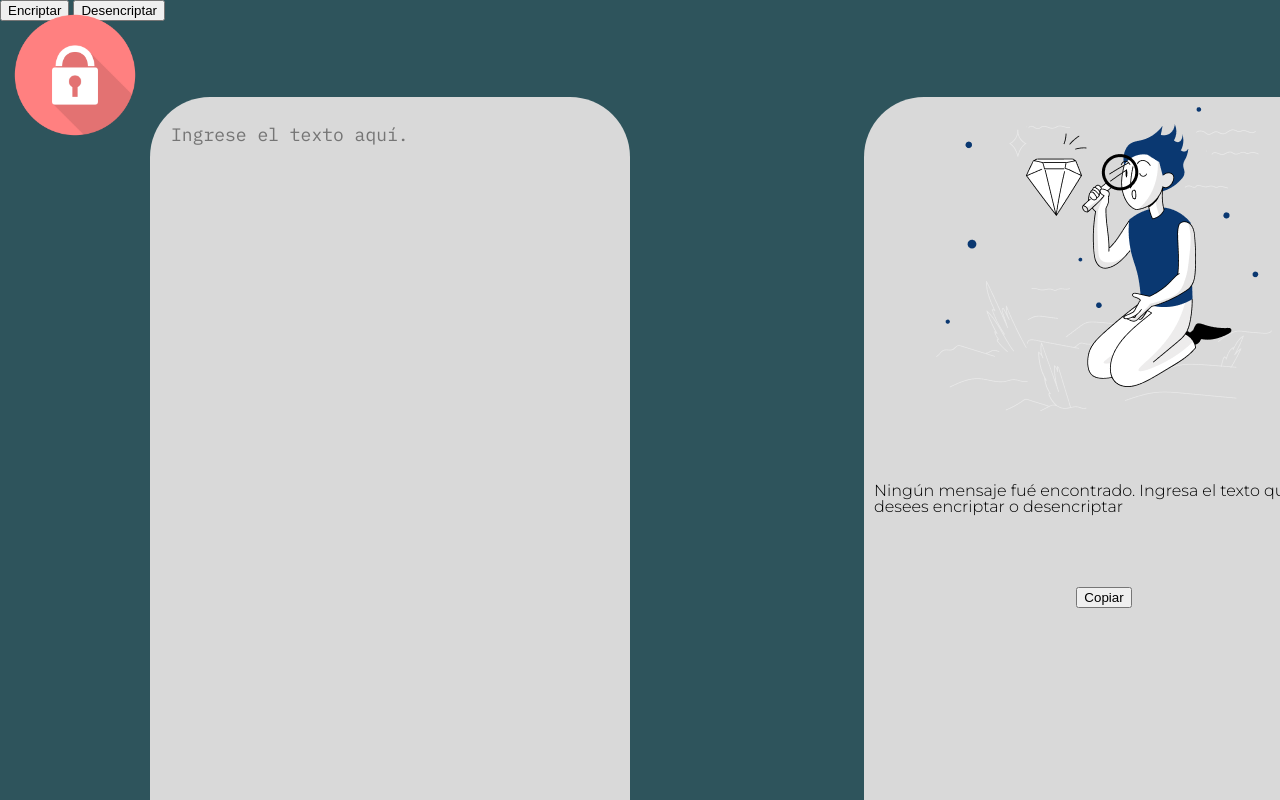
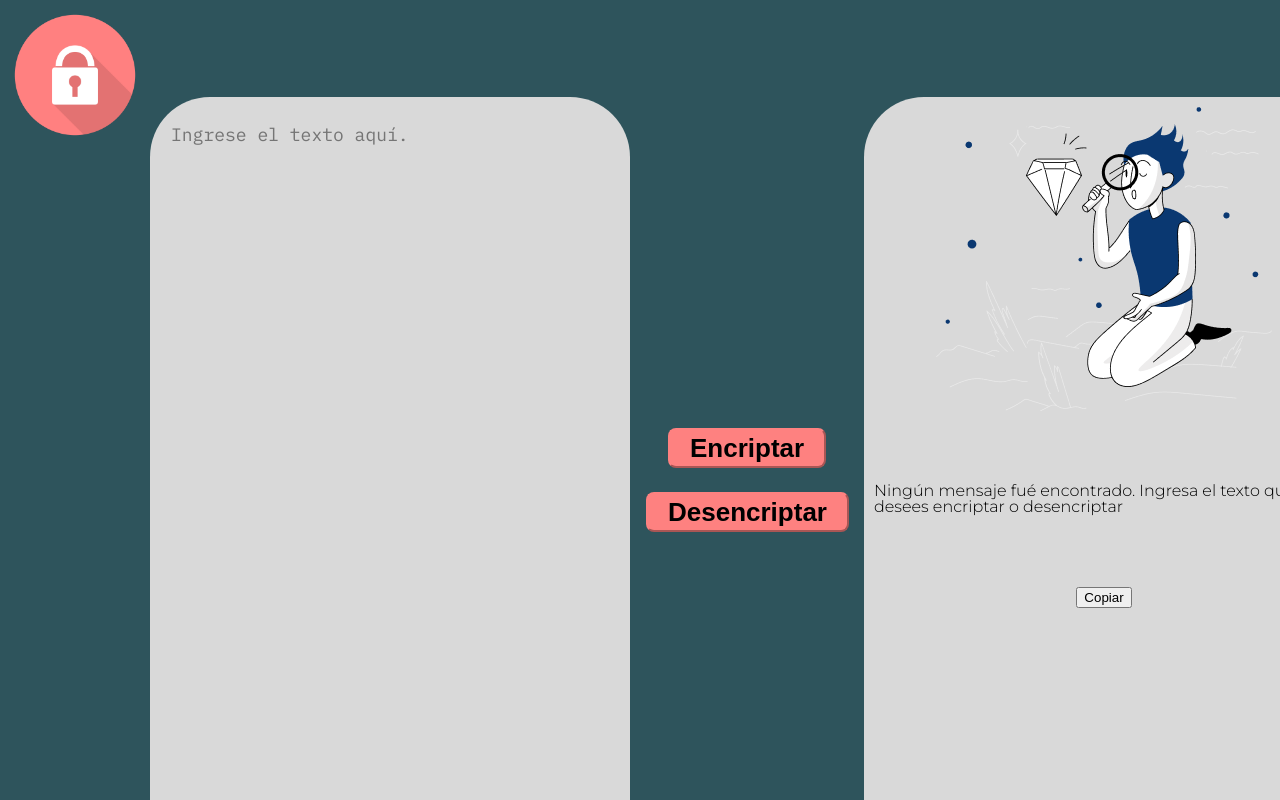
Before and after one commit to JosGuerrero2004/Encripter, a plain HTML site: page index.html in a window 1280 px wide. Shown: the top 800 px of the page. Drawn offline with Linux system fonts and the light colour scheme.

Commit message:
completado el diseño de los botones, tanto la posicion, estilo y las funcines de hover y active de dichos elementos.

```diff
--- a/index.html
+++ b/index.html
@@ -19,8 +19,8 @@
             <label class="alert">Solo letras minusculas y sin acentos.</label>
         </div>
 
-        <button class="boton">Encriptar</button>
-        <button class="boton">Desencriptar</button>
+        <button class="boton" id="encriptar">Encriptar</button>
+        <button class="boton" id="desencriptar">Desencriptar</button>
 
         <div class="resultado">
             <img src="resources/Muñeco.png" alt="no-encontrado">
--- a/styles.css
+++ b/styles.css
@@ -11,6 +11,8 @@ main{
     background: #2E545C;
 }
 
+/*menú (posible menú futuro)*/
+
 .candado{
     position: absolute;
     width: 150px;
@@ -18,6 +20,8 @@ main{
     left: 0px;
     top: 0px;
 }
+
+/*div izquierdo: ingresar*/
 
 .ingresar{
     display: flex;
@@ -37,6 +41,10 @@ main{
     border-radius: 60px;
 }
 
+/*items del div*/
+
+    /*items superiores*/
+
 textarea{
     position: absolute;
     width: 421px;
@@ -52,7 +60,7 @@ textarea{
 
     resize: none;
     border: none;
-    background-color: #D9D9D9;
+    background: #D9D9D9;
 
     color: #000000;
 }
@@ -60,6 +68,8 @@ textarea{
 textarea:focus{
     outline: none;
 }
+
+    /*items inferiores*/
 
 .exclamacion{
     position: absolute;
@@ -85,6 +95,57 @@ textarea:focus{
     color: #000000;
 }
 
+/*botones centrales*/
+
+.boton{
+    position: absolute;
+    display: flex;
+    flex-direction: row;
+    justify-content: center;
+    align-items: center;
+    padding: 10px 20px;
+    gap: 10px;
+
+    font-weight: bold;
+    font-size: 26px;
+
+    background: #FE8180;
+    border-radius: 8px;
+    border-color: #FE8180;
+
+    z-index: 1;
+}
+
+.boton:hover{
+    background: #E37373;
+    /* drop-shadow_REG_NEW */
+    text-decoration-line: underline;
+    box-shadow: 0px 24px 32px -12px rgba(0, 0, 0, 0.15);
+    transform: scale(1.1);
+}
+
+.boton:active{
+    background: #ED6868;
+}
+
+#encriptar{
+    width: auto;
+    height: 40px;
+    left: 668px;
+    top: 428px;
+}
+
+#desencriptar{
+    width: auto;
+    height: 40px;
+    left: 646px;
+    top: 492px;
+}
+
+
+
+/*div derecho: resultado*/
+
 .resultado{
     display: flex;
     flex-direction: column;
@@ -101,4 +162,6 @@ textarea:focus{
 
     background: #D9D9D9;
     border-radius: 60px;
+
+    z-index: 0;
 }
```
